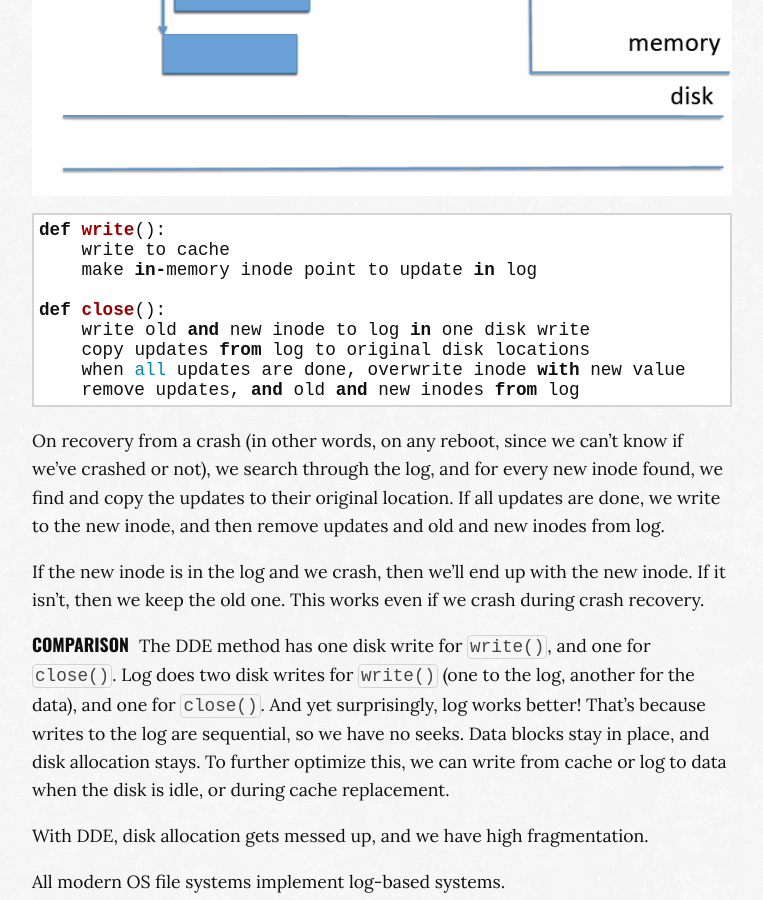
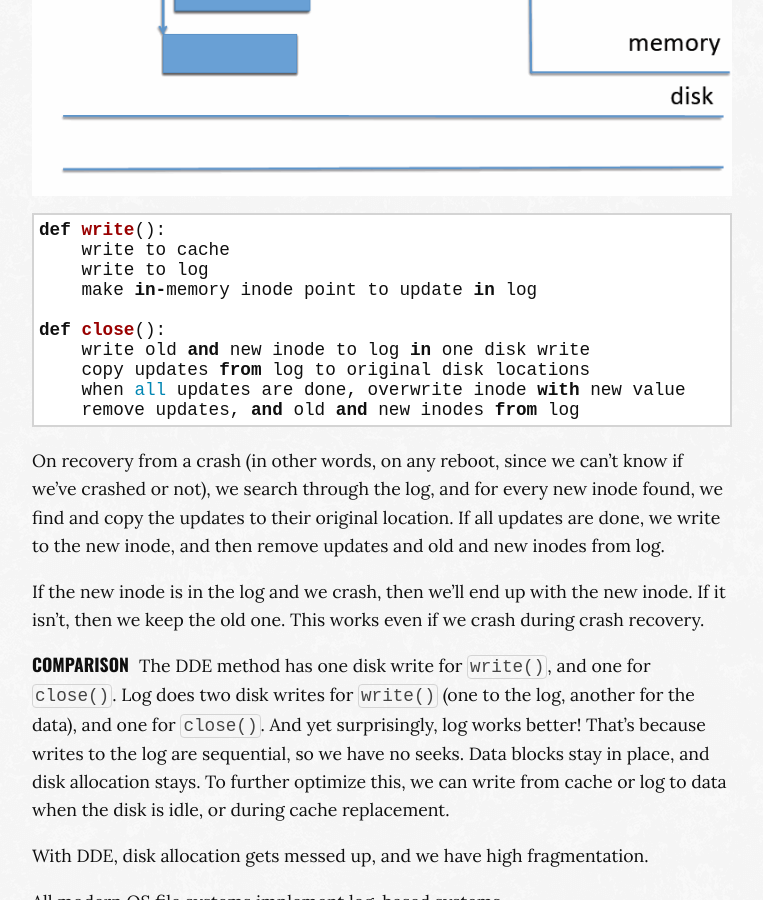
Before and after one commit to MaximeKjaer/kjaer.io, a Jekyll site: the page built from _posts/2018-02-21-os.md, in a window 1280 px wide and 900 px high, scrolled down 44361 px. Shown: the whole window, without its empty margins (258-1021 px from the left). Built offline with Jekyll 4.4.1, drawn with Linux system fonts in a browser that asks for light colours; comment, search, counter and statistics services are not loaded.

Commit message:
Fix error in previous commit

````diff
--- a/_posts/2018-02-21-os.md
+++ b/_posts/2018-02-21-os.md
@@ -860,6 +860,7 @@ An alternative method is the intentions log. We reserve an area of disk for the
 ```python
 def write():
     write to cache
+    write to log
     make in-memory inode point to update in log
 
 def close():
````
